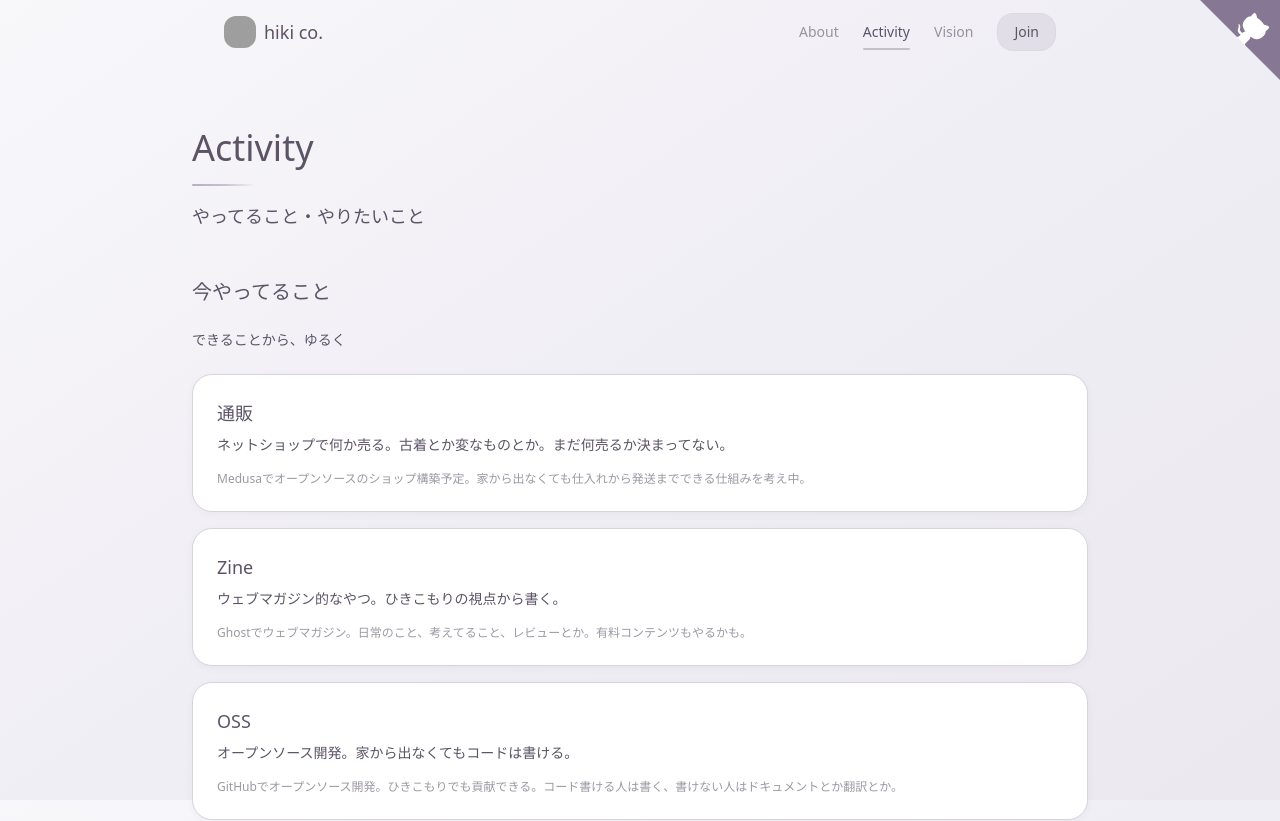
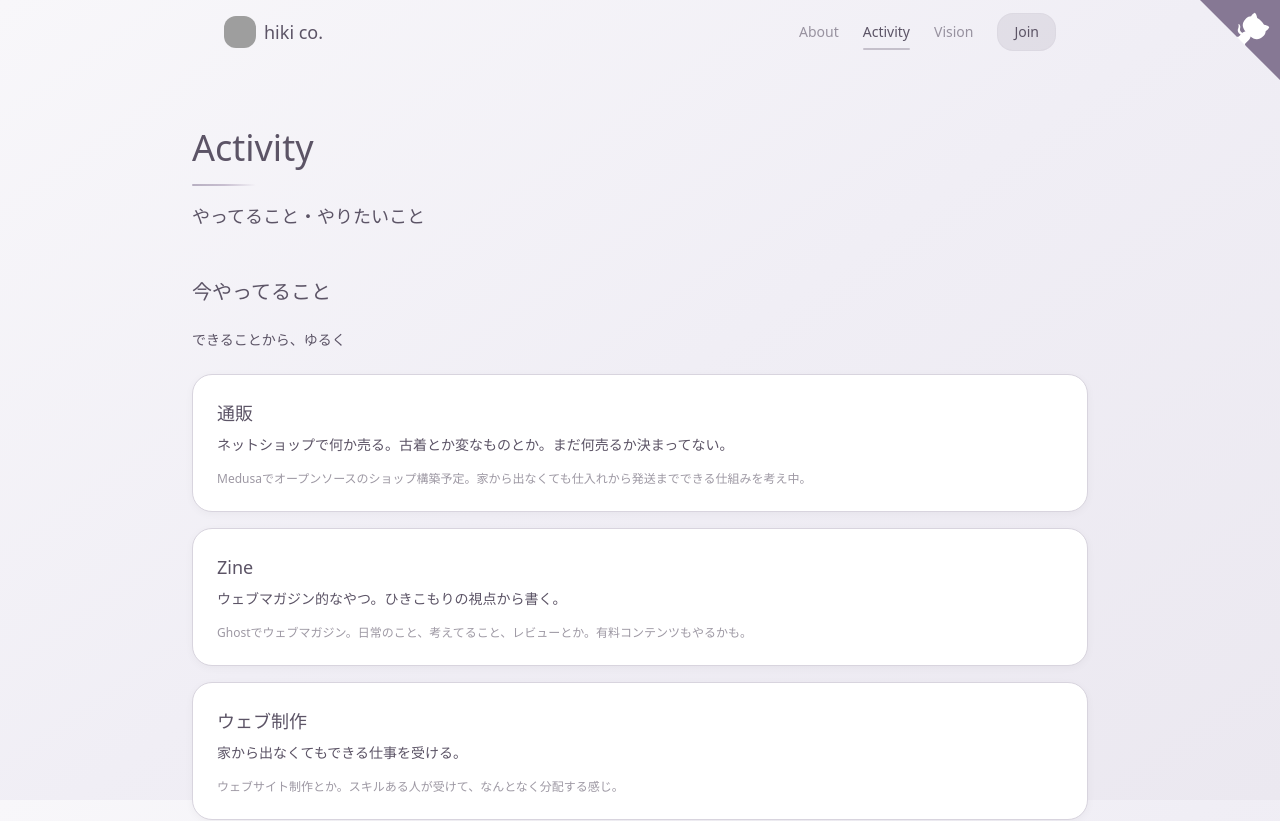
Before and after one commit to hiki-co/home, a Next.js app: page /activity in a window 1280 px wide. Shown: the top 821 px of the page. Built offline with nearby package versions, Linux system fonts and the light colour scheme; grey boxes are pictures that could not be loaded.

Commit message:
OSS項目をウェブ制作に変更
🤖 Generated with [Claude Code](https://claude.com/claude-code)

Co-Authored-By: Claude Opus 4.5 <noreply@anthropic.com>

```diff
--- a/src/app/activity/page.tsx
+++ b/src/app/activity/page.tsx
@@ -39,12 +39,12 @@ export default function ActivityPage() {
               </div>
 
               <div className="hiki-card">
-                <h3 className="text-lg text-muted-foreground mb-2">OSS</h3>
+                <h3 className="text-lg text-muted-foreground mb-2">ウェブ制作</h3>
                 <p className="text-sm text-muted-foreground mb-4">
-                  オープンソース開発。家から出なくてもコードは書ける。
+                  家から出なくてもできる仕事を受ける。
                 </p>
                 <div className="text-xs text-muted-foreground/60">
-                  GitHubでオープンソース開発。ひきこもりでも貢献できる。コード書ける人は書く、書けない人はドキュメントとか翻訳とか。
+                  ウェブサイト制作とか。スキルある人が受けて、なんとなく分配する感じ。
                 </div>
               </div>
 
--- a/src/app/join/page.tsx
+++ b/src/app/join/page.tsx
@@ -49,7 +49,7 @@ export default function JoinPage() {
             <div className="grid grid-cols-1 md:grid-cols-2 gap-4">
               <div className="hiki-card">
                 <h4 className="text-sm text-muted-foreground mb-2">コード書ける人</h4>
-                <p className="text-xs text-muted-foreground">OSS開発、ウェブ制作、自動化とか。</p>
+                <p className="text-xs text-muted-foreground">ウェブ制作、自動化とか。</p>
               </div>
               <div className="hiki-card">
                 <h4 className="text-sm text-muted-foreground mb-2">書ける人</h4>
```
